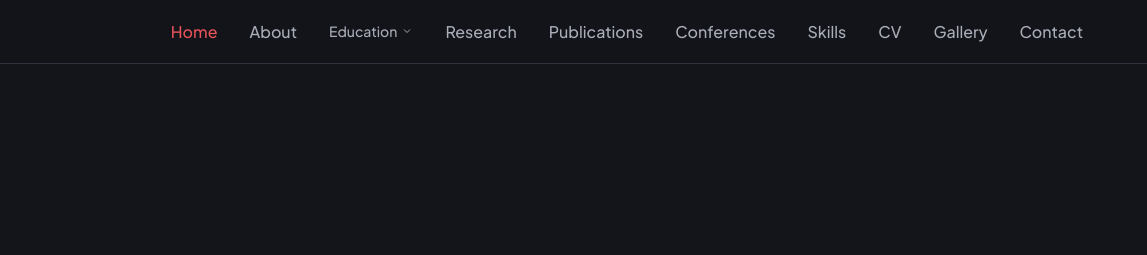
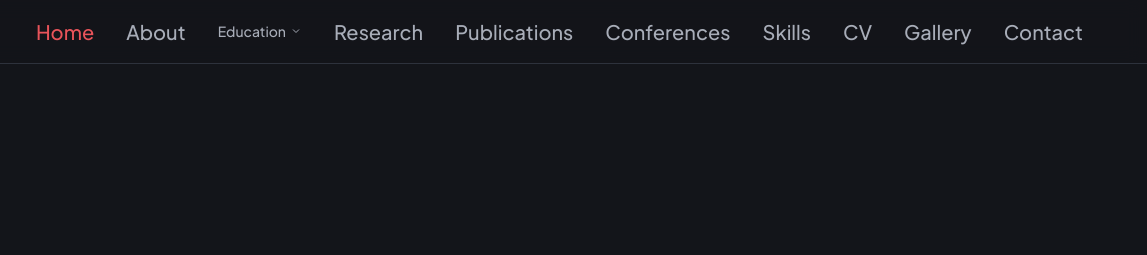
Before and after one commit to Gokuldhanapati/Gokuldhanapati.github.io, a plain HTML site: page index.html in a window 1280 px wide. Shown: the top 255 px of the page, 133-1280 px from the left. Drawn offline with Linux system fonts and the light colour scheme.

Commit message:
Increase font size of nav-link to 1.25rem

```diff
--- a/css/styles.css
+++ b/css/styles.css
@@ -219,7 +219,7 @@ h3 { font-size: 1.25rem; }
 }
 
 .nav-link {
-  font-size: 1rem;
+  font-size: 1.25rem;
   font-weight: 500;
   color: var(--text-secondary);
   transition: color var(--transition-normal);
```
